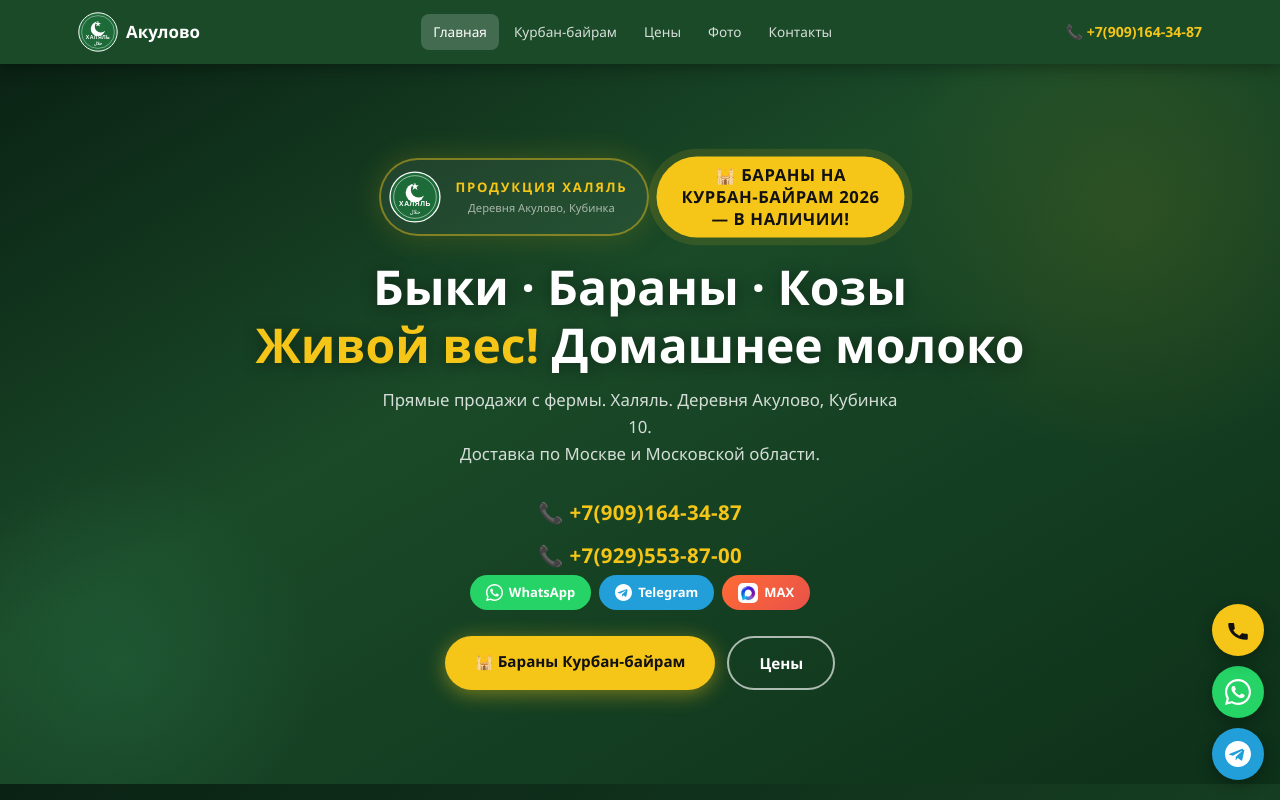
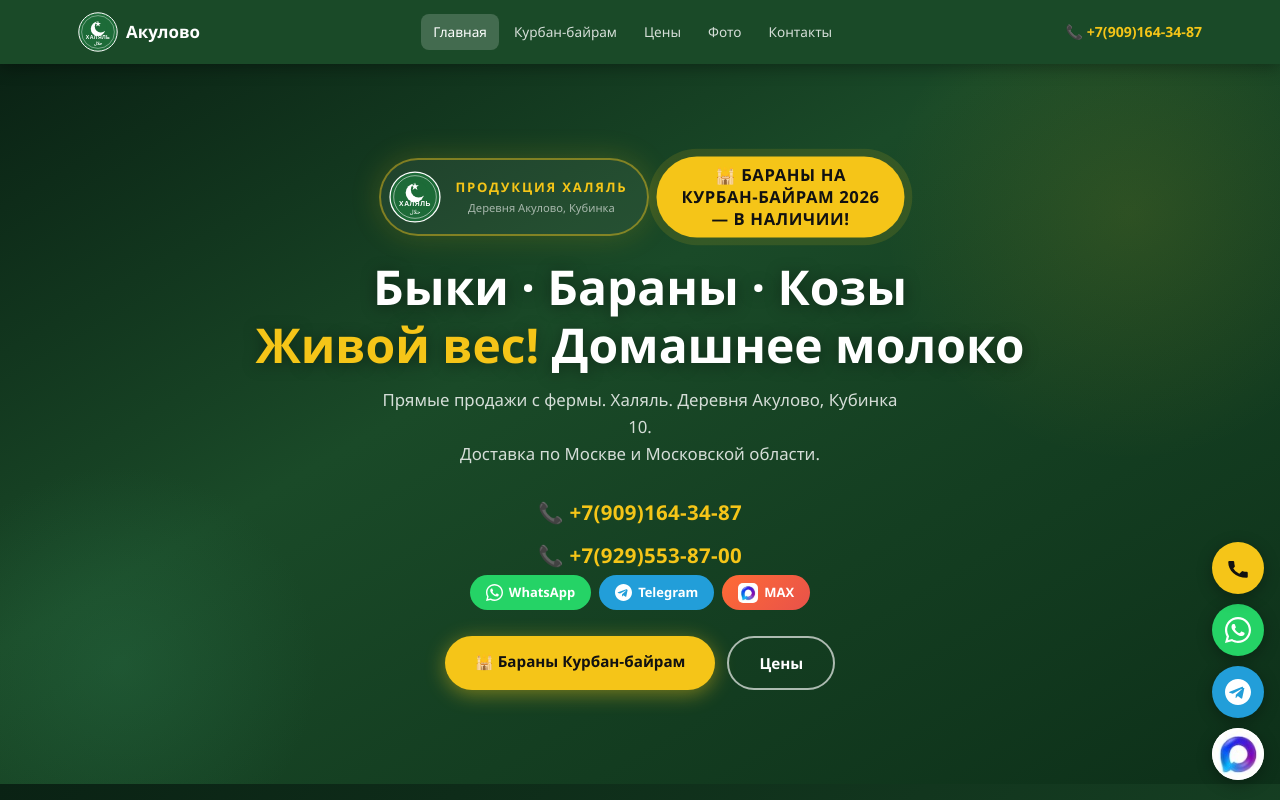
Before and after one commit to 88Group/akulovo-halal, a plain HTML site: page index.html in a window 1280 px wide. Shown: the top 800 px of the page. Drawn offline with Linux system fonts and the light colour scheme.

Commit message:
Add MAX floating button with real logo and channel link

```diff
--- a/index.html
+++ b/index.html
@@ -434,6 +434,7 @@
     .fb-call { background: var(--gold2); animation: ringf 4s infinite; }
     .fb-wa   { background: var(--wa); }
     .fb-tg   { background: var(--tg); }
+    .fb-max  { background: #fff; overflow: hidden; padding: 0; }
     @keyframes ringf {
       0%,82%,100%{ transform:rotate(0); }
       85%{ transform:rotate(-18deg); }
@@ -910,6 +911,9 @@
   <a href="https://t.me/+79295538700" class="fb fb-tg" title="Telegram" target="_blank" rel="noopener">
     <svg viewBox="0 0 24 24" fill="white"><path d="M12 0C5.373 0 0 5.373 0 12s5.373 12 12 12 12-5.373 12-12S18.627 0 12 0zm5.894 8.221l-1.97 9.28c-.145.658-.537.818-1.084.508l-3-2.21-1.447 1.394c-.16.16-.295.295-.605.295l.213-3.053 5.56-5.023c.242-.213-.054-.333-.373-.12L7.17 13.576l-2.95-.924c-.64-.203-.658-.64.136-.954l11.52-4.44c.533-.194 1.001.13.818.963z"/></svg>
   </a>
+  <a href="https://max.ru/join/B9jb-ndUx1WvjBuFkPI8NUzD8gJavJyz3FAlqXr-EFU" class="fb fb-max" title="MAX" target="_blank" rel="noopener">
+    <img src="Shared/max-logo.jpg" alt="MAX" style="width:52px;height:52px;border-radius:50%;display:block" />
+  </a>
 </div>
 
 <script>
```
